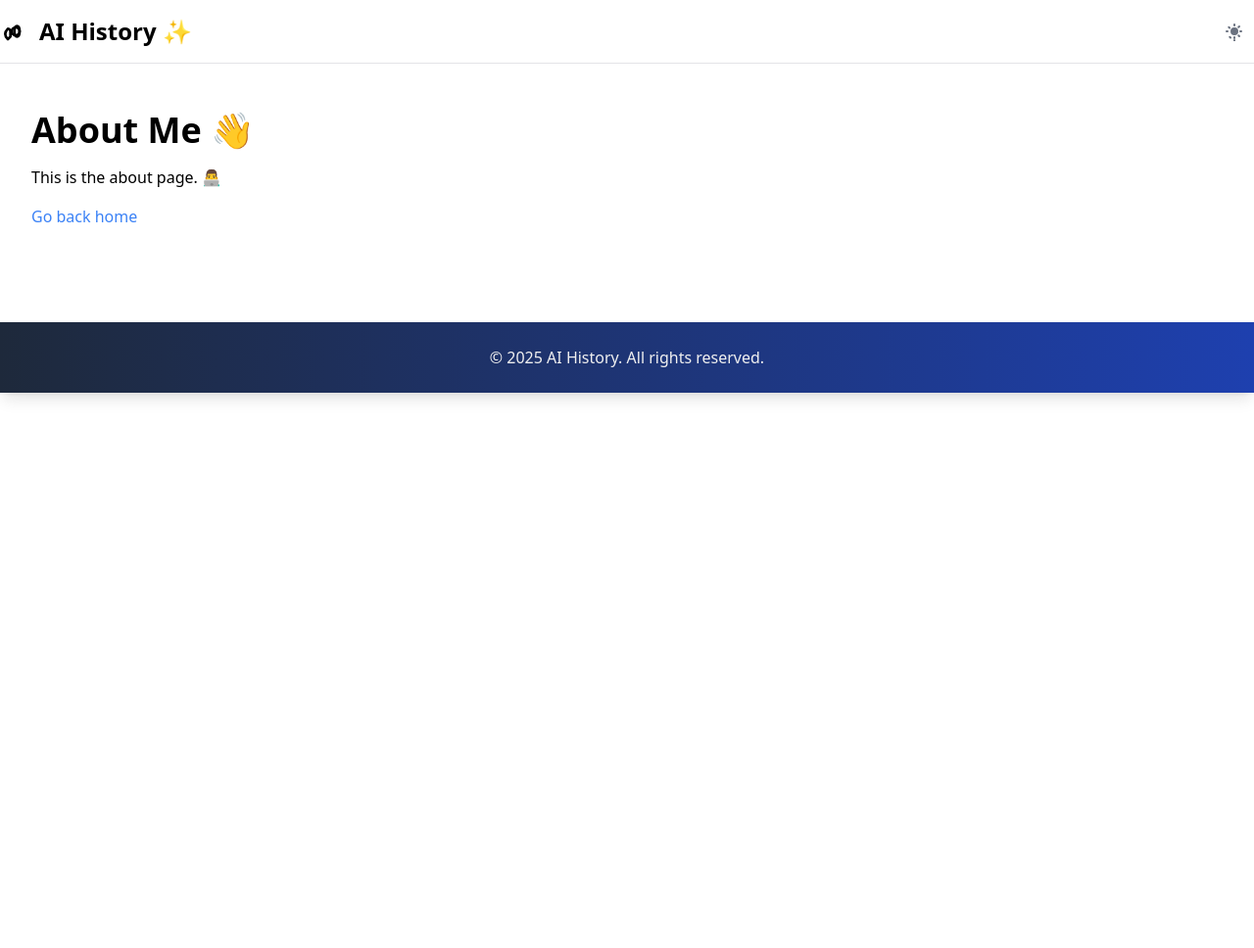
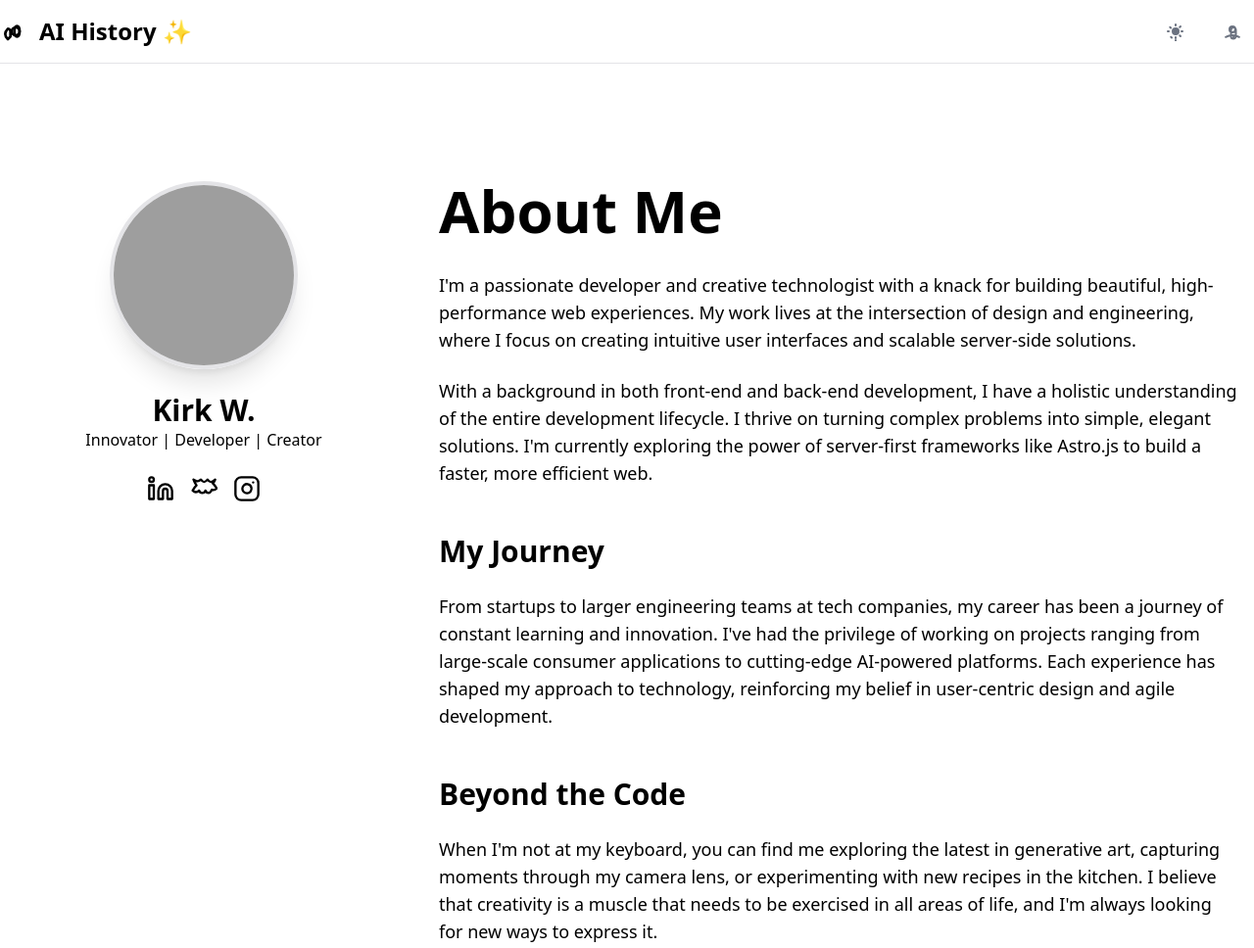
Before and after one commit to kirkwon/astrohost, an Astro site: page /about in a window 1280 px wide. Shown: the top 968 px of the page at 98% size. Before the commit the page ends 800 px from the top, so only its background shows below. Built offline with nearby package versions, Linux system fonts and the light colour scheme; Astro itself is replaced by a stand-in of ours; grey boxes are pictures that could not be loaded.

Commit message:
Draft about

```diff
--- a/src/components/Header.astro
+++ b/src/components/Header.astro
@@ -6,8 +6,11 @@ import Logo from "./Logo.astro";
 <header class="bg-background/80 sticky top-0 z-40 w-full border-b backdrop-blur-sm">
   <div class="container flex h-16 items-center justify-between">
     <Logo />
-    <div class="flex items-center gap-2">
+    <div class="flex items-center gap-4">
       <ThemeToggle transition:persist />
+      <a href="/about" class="text-gray-500 dark:text-gray-400 hover:bg-gray-100 dark:hover:bg-gray-700 focus:outline-none focus:ring-4 focus:ring-gray-200 dark:focus:ring-gray-700 rounded-lg text-sm p-2.5">
+        <svg xmlns="http://www.w3.org/2000/svg" class="h-6 w-6" fill="none" viewBox="0 0 24 24" stroke="currentColor"><path stroke-linecap="round" stroke-linejoin="round" stroke-width="2" d="M5.121 17.804A13.937 13.937 0 0112 16c2.5 0 4.847.655 6.879 1.804M15 10a3 3 0 11-6 0 3 3 0 016 0zm-2 9.172V19.5a2.5 2.5 0 002.5-2.5V10.5a2.5 2.5 0 00-5 0v6.5a2.5 2.5 0 002.5 2.5v-2.328" /></svg>
+      </a>
     </div>
   </div>
 </header>
--- a/src/components/marketing/Features.astro
+++ /dev/null
@@ -1,41 +0,0 @@
----
-
----
-
-<section class="w-full py-12 md:py-24 lg:py-32 bg-muted">
-  <div class="container px-4 md:px-6">
-    <div class="flex flex-col items-center justify-center space-y-4 text-center">
-      <div class="space-y-2">
-        <div class="inline-block rounded-lg bg-muted-foreground px-3 py-1 text-sm text-background">
-          Key Features
-        </div>
-        <h2 class="text-3xl font-bold tracking-tighter sm:text-5xl">
-          Everything You Need to Succeed
-        </h2>
-        <p class="max-w-[900px] text-muted-foreground md:text-xl/relaxed lg:text-base/relaxed xl:text-xl/relaxed">
-          Astro gives you the tools and flexibility to build any website you can imagine, from personal blogs to large e-commerce sites.
-        </p>
-      </div>
-    </div>
-    <div class="mx-auto grid max-w-5xl items-center gap-6 py-12 lg:grid-cols-3 lg:gap-12">
-      <div class="grid gap-1">
-        <h3 class="text-xl font-bold">Component Islands</h3>
-        <p class="text-muted-foreground">
-          Ship less JavaScript with Astro's next-gen island architecture.
-        </p>
-      </div>
-      <div class="grid gap-1">
-        <h3 class="text-xl font-bold">Server-First</h3>
-        <p class="text-muted-foreground">
-          Fetch data on the server and render static HTML for ultimate performance.
-        </p>
-      </div>
-      <div class="grid gap-1">
-        <h3 class="text-xl font-bold">Integrations</h3>
-        <p class="text-muted-foreground">
-          Use your favorite UI frameworks like React, Vue, and Svelte.
-        </p>
-      </div>
-    </div>
-  </div>
-</section>
--- a/src/pages/about.astro
+++ b/src/pages/about.astro
@@ -1,11 +1,55 @@
 ---
 import BaseLayout from '../layouts/BaseLayout.astro';
 ---
+<BaseLayout title="About Kirk W.">
+  <section class="py-16 md:py-24">
+    <div class="container">
+      <div class="grid grid-cols-1 md:grid-cols-3 gap-12 items-start">
 
-<BaseLayout title="About">
-    <main class="container mx-auto px-4 py-6">
-        <h1 class="text-4xl font-bold mb-4">About Me 👋</h1>
-        <p class="mb-4">This is the about page. 👨‍💻</p>
-        <a href="/" class="text-blue-500 hover:underline">Go back home</a>
-    </main>
+        <!-- Left Column: Profile Picture and Social Links -->
+        <div class="md:col-span-1 flex flex-col items-center text-center">
+          <img
+            src="https://pbs.twimg.com/profile_images/1790887645938839552/Gj2P2n90_400x400.jpg"
+            alt="Profile picture of Kirk W."
+            class="rounded-full w-48 h-48 mb-6 shadow-xl border-4 border-primary"
+          >
+          <h2 class="text-3xl font-bold">Kirk W.</h2>
+          <p class="text-muted-foreground mb-4">Innovator | Developer | Creator</p>
+          <div class="flex justify-center gap-4 mt-2">
+            <a href="https://www.linkedin.com/in/kirkw" target="_blank" class="text-muted-foreground hover:text-primary transition-colors">
+              <svg xmlns="http://www.w3.org/2000/svg" width="24" height="24" viewBox="0 0 24 24" fill="none" stroke="currentColor" stroke-width="2" stroke-linecap="round" stroke-linejoin="round" class="h-7 w-7"><path d="M16 8a6 6 0 0 1 6 6v7h-4v-7a2 2 0 0 0-2-2 2 2 0 0 0-2 2v7h-4v-7a6 6 0 0 1 6-6z"/><rect width="4" height="12" x="2" y="9"/><circle cx="4" cy="4" r="2"/></svg>
+            </a>
+            <a href="https://twitter.com/kirkw" target="_blank" class="text-muted-foreground hover:text-primary transition-colors">
+              <svg xmlns="http://www.w3.org/2000/svg" width="24" height="24" viewBox="0 0 24 24" fill="none" stroke="currentColor" stroke-width="2" stroke-linecap="round" stroke-linejoin="round" class="h-7 w-7"><path d="M22 4s-.7 2.1-2 3.4c1.6 1.4 3.3 4.4 3.3 4.4s-1.4 1.4-2.8 1.4c-.7 0-1.4-.3-1.4-.3s-1.4 2.8-2.8 2.8c-2.1 0-2.8-2.1-2.8-2.1s-.7 2.1-2.8 2.1c-2.1 0-2.8-2.1-2.8-2.1s-1.4 1.4-2.8 1.4c-1.4 0-2.8-1.4-2.8-1.4s1.7-3 3.3-4.4C3.7 6.1 3 4 3 4s2.1 1.4 3.5 1.4S9.5 4 9.5 4s1.4 2.1 2.8 2.1S15.3 4 15.3 4s1.4 2.1 2.8 2.1S22 4 22 4z"/></svg>
+            </a>
+            <a href="https://www.instagram.com/kirkw/" target="_blank" class="text-muted-foreground hover:text-primary transition-colors">
+              <svg xmlns="http://www.w3.org/2000/svg" width="24" height="24" viewBox="0 0 24 24" fill="none" stroke="currentColor" stroke-width="2" stroke-linecap="round" stroke-linejoin="round" class="h-7 w-7"><rect width="20" height="20" x="2" y="2" rx="5" ry="5"/><path d="M16 11.37A4 4 0 1 1 12.63 8 4 4 0 0 1 16 11.37z"/><line x1="17.5" x2="17.51" y1="6.5" y2="6.5"/></svg>
+            </a>
+          </div>
+        </div>
+
+        <!-- Right Column: Content -->
+        <div class="md:col-span-2">
+          <h1 class="text-5xl md:text-6xl font-heading font-black mb-8">About Me</h1>
+          <div class="prose dark:prose-invert max-w-none text-lg text-muted-foreground space-y-6">
+            <p>
+              I'm a passionate developer and creative technologist with a knack for building beautiful, high-performance web experiences. My work lives at the intersection of design and engineering, where I focus on creating intuitive user interfaces and scalable server-side solutions.
+            </p>
+            <p>
+              With a background in both front-end and back-end development, I have a holistic understanding of the entire development lifecycle. I thrive on turning complex problems into simple, elegant solutions. I'm currently exploring the power of server-first frameworks like Astro.js to build a faster, more efficient web.
+            </p>
+            <h3 class="text-3xl font-bold !mt-12 mb-4">My Journey</h3>
+            <p>
+              From startups to larger engineering teams at tech companies, my career has been a journey of constant learning and innovation. I've had the privilege of working on projects ranging from large-scale consumer applications to cutting-edge AI-powered platforms. Each experience has shaped my approach to technology, reinforcing my belief in user-centric design and agile development.
+            </p>
+            <h3 class="text-3xl font-bold !mt-12 mb-4">Beyond the Code</h3>
+            <p>
+              When I'm not at my keyboard, you can find me exploring the latest in generative art, capturing moments through my camera lens, or experimenting with new recipes in the kitchen. I believe that creativity is a muscle that needs to be exercised in all areas of life, and I'm always looking for new ways to express it.
+            </p>
+          </div>
+        </div>
+
+      </div>
+    </div>
+  </section>
 </BaseLayout>
--- a/src/pages/index.astro
+++ b/src/pages/index.astro
@@ -26,7 +26,6 @@ const posts = (await getCollection('blog')).sort(
 					</a>
 				))}
 			</div>
-			<a href="/about" class="text-blue-500 hover:underline">About Page</a>
 		</div>
 	</section>
 
```
